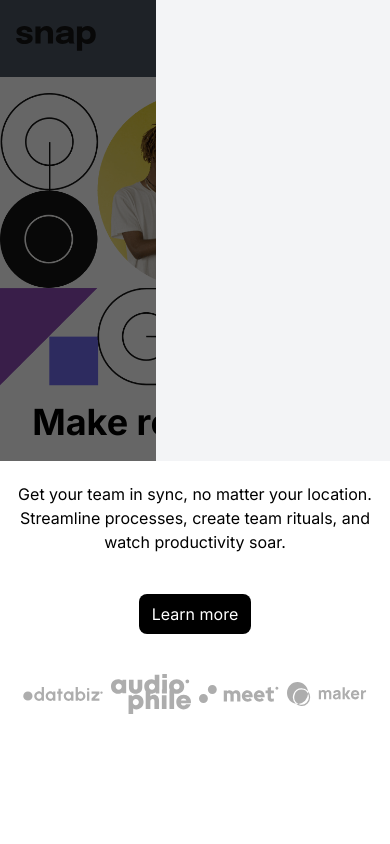
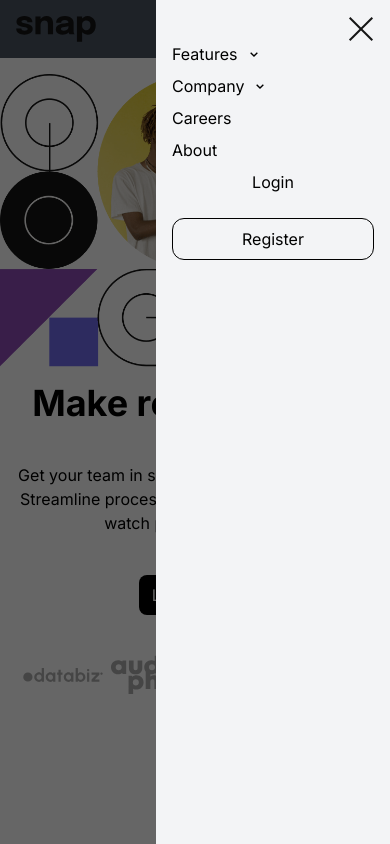
Before and after one commit to theisolatedmonk/intro-section-with-dropdown-navigation, a Next.js app: page / in a window 390 px wide. Both pictures are taken after a click on the button 334 px from the left and 38 px from the top of the page. Built offline with nearby package versions, Linux system fonts and the light colour scheme.

Commit message:
mobile menu fixed

```diff
--- a/src/app/Header.tsx
+++ b/src/app/Header.tsx
@@ -30,7 +30,7 @@ export default function Header() {
       }
     >
       <Image className="w-20 h-auto flex " src={logo} alt={""} />
-     <button  onClick={handleMenuClick} > <Image className="w-20 h-auto flex sm:hidden" src={menu} alt={""} /></button>
+     <button  onClick={handleMenuClick} className=" flex sm:hidden" > <Image className=" flex sm:hidden" src={menu} alt={""} /></button>
       <div className="sm:flex justify-between w-full hidden">
         {" "}
         <NavItem />
--- a/src/app/MobileMenu.tsx
+++ b/src/app/MobileMenu.tsx
@@ -30,8 +30,9 @@ type MenuType = {
 
 export default function MobileMenu(props:MenuType) {
   return (
-    <div className={'fixed w-full flex  bg-black bg-opacity-60 sm:hidden right-0 justify-end  h-full  z-50 ${props.class}'}>
-        <div className="w-[60%] right-0  h-full bg-gray-100 text-black p-4">
+
+    <div className={'fixed inset-0 flex items-center justify-end bg-black bg-opacity-60   '}>
+        <div className="w-[60%]    h-full bg-gray-100 text-black p-4">
           <div className="w-full flex  justify-end ">
           <button onClick={props.onCloseClick}>
             <Image className=" " src={close} alt={""} />
```
